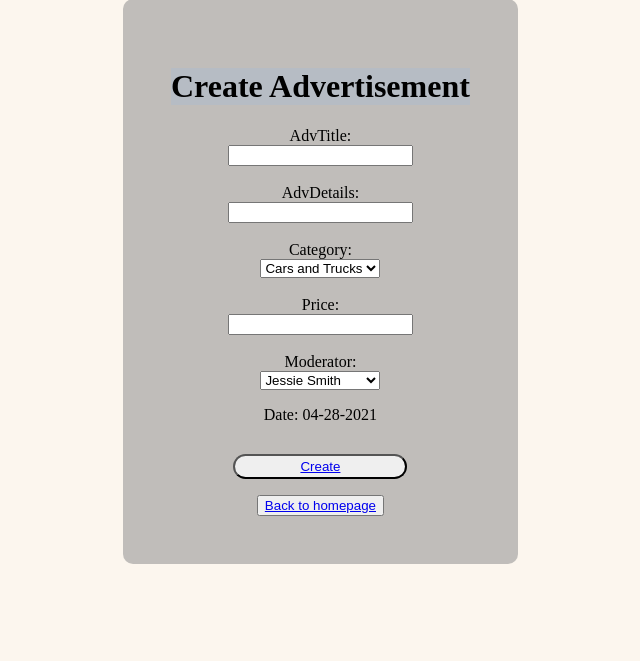
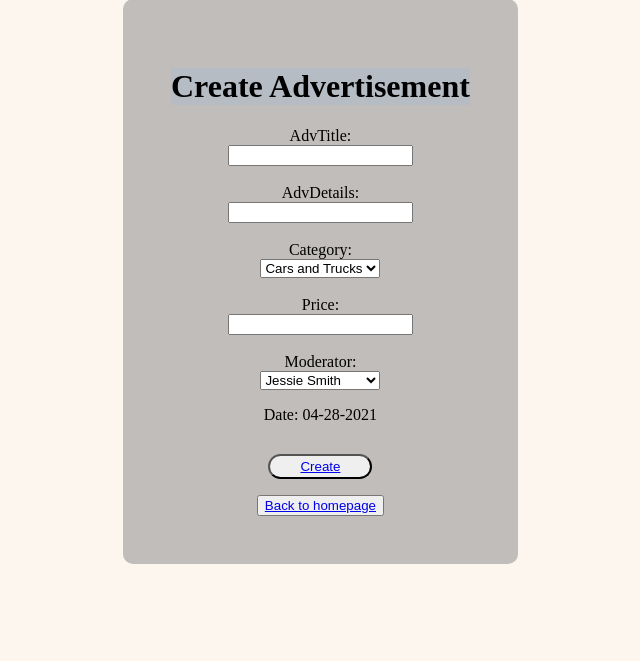
Before and after one commit to smgbx/CS371_2A_NoCoffee_NoSQL, a PHP site: page /add_advertisement.php in a window 1280 px wide. Shown: the part 141-802 px from the top of the page, without its empty margins (377-1017 px from the left). Run offline with PHP 8.4, Linux system fonts and the light colour scheme; the visitor is signed in with stand-in values (Sample User, id 1).

Commit message:
Update adv_form.css

```diff
--- a/DevProject/resources/css/adv_form.css
+++ b/DevProject/resources/css/adv_form.css
@@ -51,7 +51,7 @@
     border-radius: 50px;
     /* background-color: rgb(7, 81, 110); */
     margin-top: 30px;
-    padding: 3px 65px;
+    padding: 3px 30px;
     /* margin-left: 90px; */
     color: beige;
 }
```
